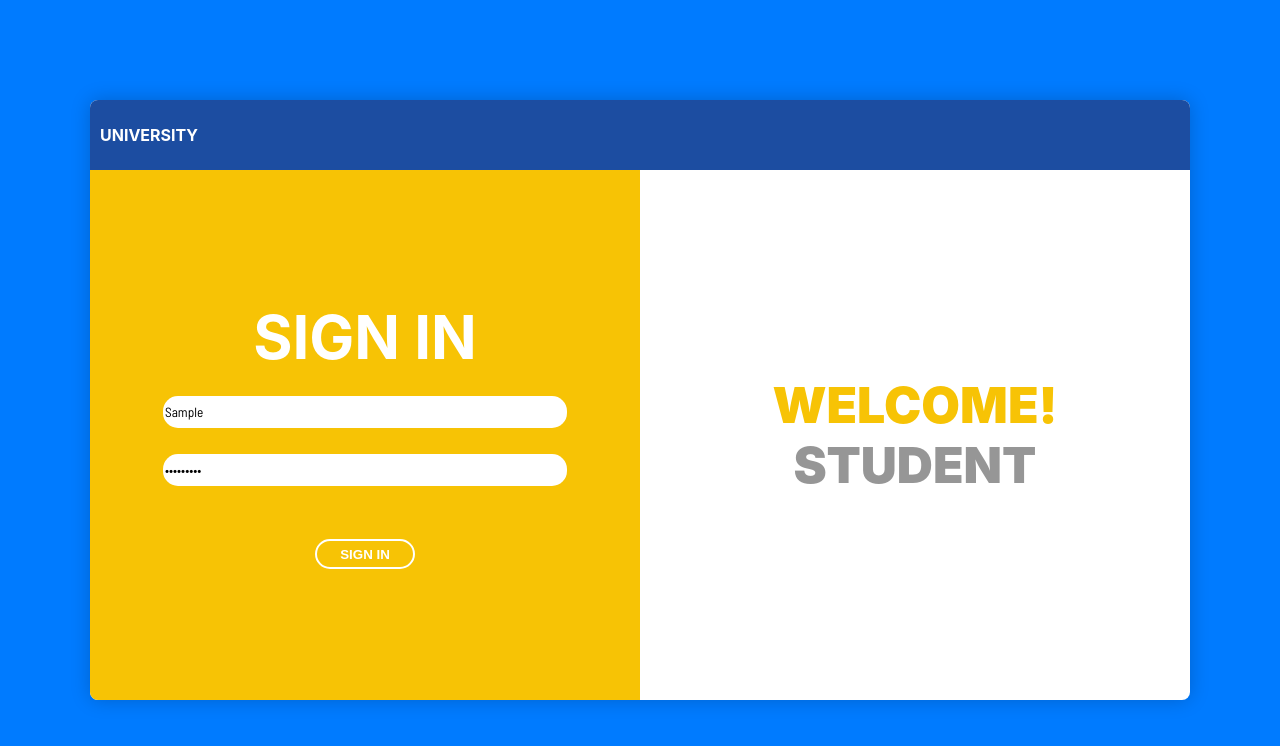
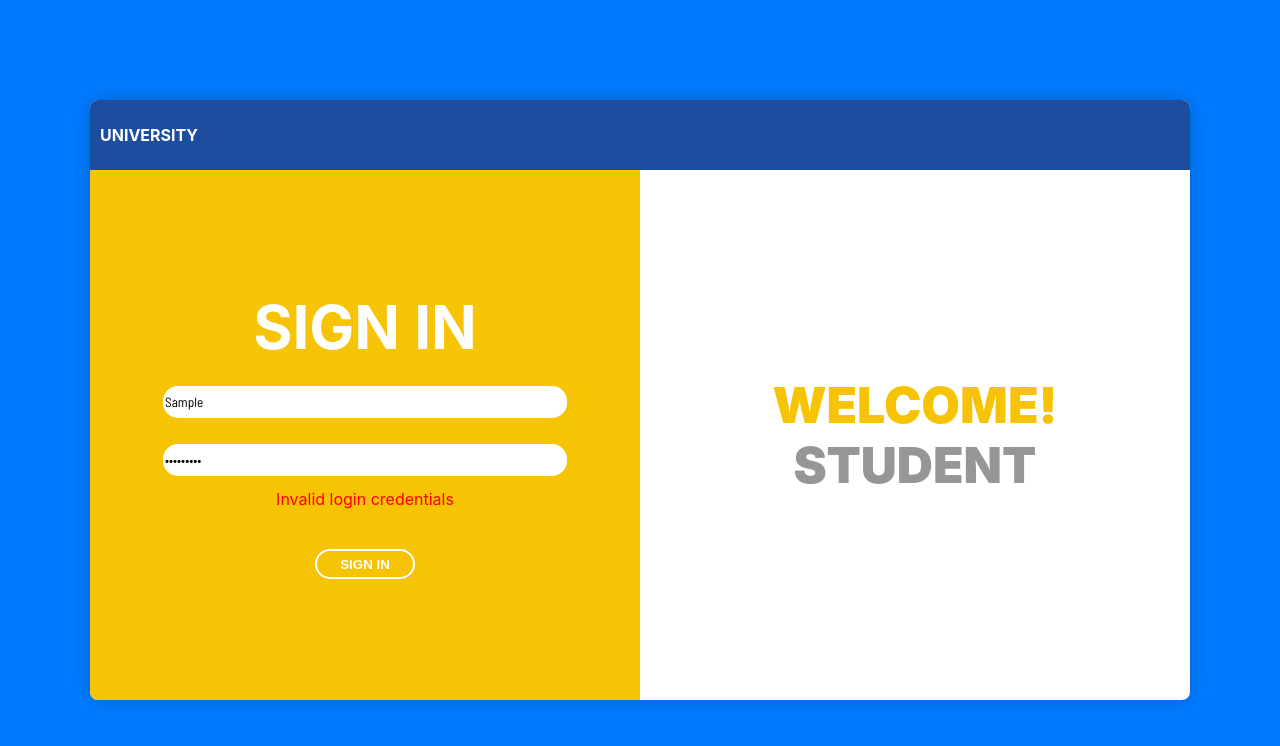
Before and after one commit to Shoccio/course_checklist, a React (Create React App) app in the folder frontend/: page / in a window 1280 px wide. Both pictures are taken after typing "Sample", "Sample123" into the empty fields and a click on the button "SIGN IN". Shown: the top 746 px of the page. Built offline with nearby package versions, Linux system fonts and the light colour scheme; no server answers.

Commit message:
fixed error message not showing in login page

```diff
--- a/frontend/src/App.js
+++ b/frontend/src/App.js
@@ -9,7 +9,6 @@ import axios from "axios";
 
 function App() {
   const [currentUser, setCurrentUser] = useState(null); // 👈 logged-in admin
-  const [error, setError] = useState('');
 
   const checkCredential = async (username, password) => {
     const response = await axios.post(
@@ -27,7 +26,6 @@ function App() {
     );
 
     console.log(response.data);
-    setError(""); // Clear any previous errors
 
     axios
     .get("http://127.0.0.1:8000/student/get/details", { withCredentials: true })
@@ -36,8 +34,6 @@ function App() {
     })
     .catch((err) => {
         console.error("Failed to fetch student data: ", err);
-        setError("Invalid login credentials. Please try again.");
-
     });
 
     return response.status === 200;
@@ -46,7 +42,7 @@ function App() {
   return (
     <Router>
       <Routes>
-        <Route path="/" element={<Login checkCredential={checkCredential} setCurrentUser={setCurrentUser} error={error}/>} />
+        <Route path="/" element={<Login checkCredential={checkCredential} setCurrentUser={setCurrentUser}/>} />
         <Route path="/checklist" element={<Checklist currentUser={currentUser} setCurrentUser={setCurrentUser}/>} />
         <Route path="/program-checklist" element={<ProgramCourseList />} />
       </Routes>
--- a/frontend/src/pages/login.js
+++ b/frontend/src/pages/login.js
@@ -3,10 +3,12 @@ import logo from "../imgs/uphsllogo.png";
 import { useNavigate } from "react-router-dom";
 import style from "./../style/login.module.css";
 
-export default function Login({checkCredential, error}) {
+export default function Login({checkCredential}) {
     const navigate = useNavigate();
     const [login_id, setLoginID] = useState('');
     const [password, setPassword] = useState('');
+    const [error, setError] = useState('');
+
 
     const handleSubmit = async (e) => {
         try{
@@ -16,7 +18,8 @@ export default function Login({checkCredential, error}) {
                 navigate("/checklist");
         }
         catch (err){
-            console.error('Login failed: ', error.response?.data || error.message);
+            console.error('Login failed: ', err.response?.data || err.message);
+            setError("Invalid login credentials")
         }
 
     };
@@ -32,6 +35,7 @@ export default function Login({checkCredential, error}) {
                         <h1>SIGN IN</h1> <br />
                         <form onSubmit={handleSubmit}>
                             <input
+                                required
                                 className={style.logForm}
                                 type="text"
                                 id="login_id"
@@ -41,6 +45,7 @@ export default function Login({checkCredential, error}) {
                                 onChange={(e) => setLoginID(e.target.value)}
                             /> <br />
                             <input
+                                required
                                 className={style.logForm}
                                 type="password"
                                 id="password"
@@ -52,7 +57,7 @@ export default function Login({checkCredential, error}) {
 
                             {/* Show error below password input */}
                             {error && (
-                                <div style={{ color: 'red', marginTop: '10px' }}>
+                                <div style={{ color: 'red', marginTop: '10px', marginBottom: '-10px' }}>
                                     {error}
                                 </div>
                             )}
```
